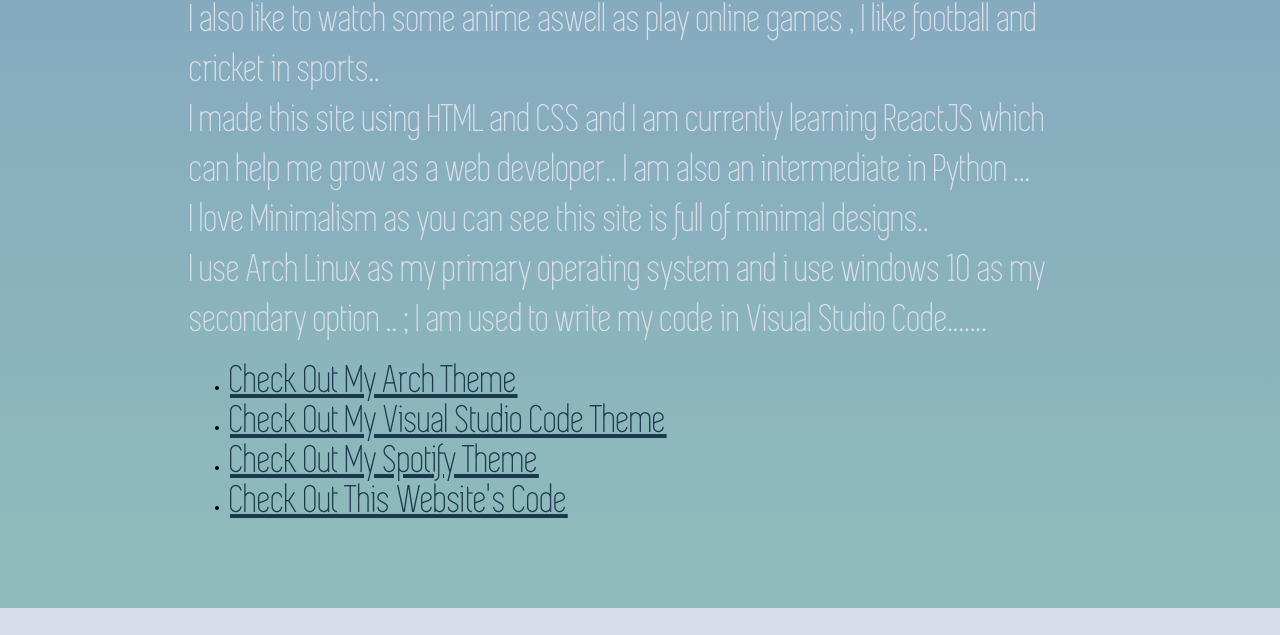
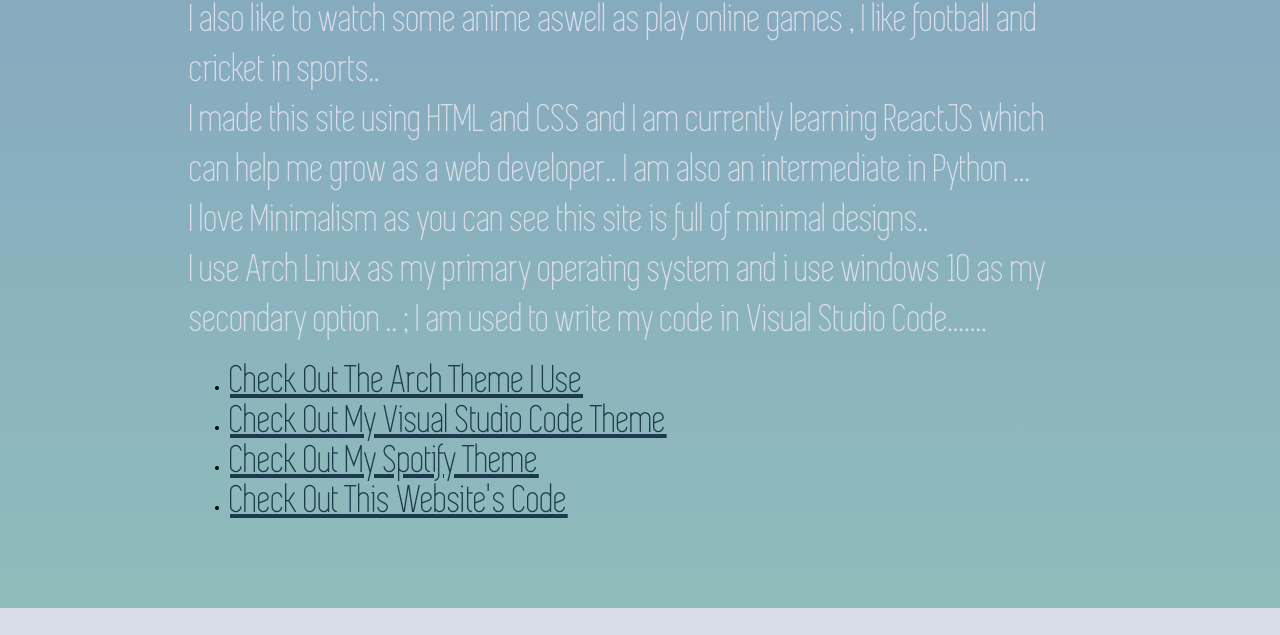
Before and after one commit to amaskedtitan/amaskedtitan.github.io, a plain HTML site: page index.html in a window 1280 px wide. Shown: the part 1125-1760 px from the top of the page. Drawn offline with Linux system fonts and the light colour scheme.

Commit message:
Update index.html

```diff
--- a/index.html
+++ b/index.html
@@ -66,7 +66,7 @@
             <div class = "check-out-links-list">
               <ul class = "link-list">
                 <li>
-                  <a href="https://archcraft.io" target="_blank" class = "fly-over">Check Out My Arch Theme</a>
+                  <a href="https://archcraft.io" target="_blank" class = "fly-over">Check Out The  Arch Theme I Use</a>
                 </li>
                 <li>
                   <a href="https://www.nordtheme.com/ports/visual-studio-code" target= "_blank" class = "fly-over">Check Out My Visual Studio Code Theme</a>
```
